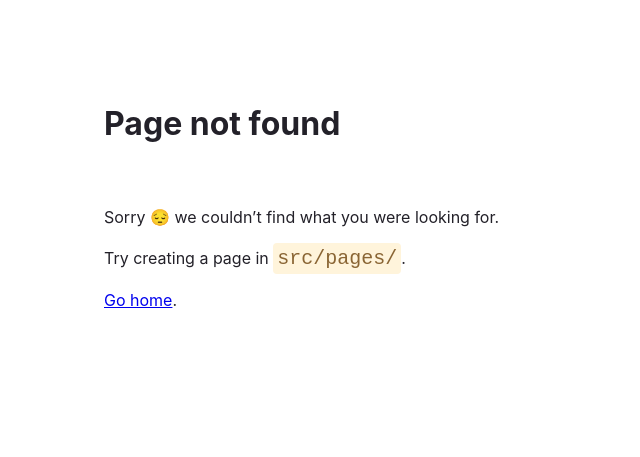
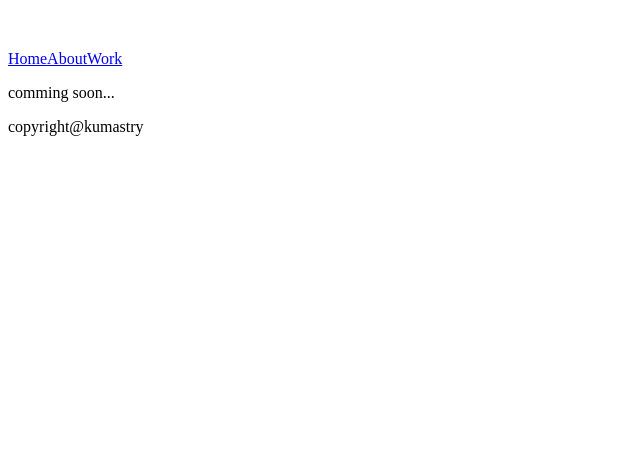
Before and after one commit to kumastry/kumastry-blog, a Gatsby site: page /about in a window 1280 px wide. Before the commit this address had no page. Shown: the whole page, without its empty margins (0-640 px from the left). Built offline with nearby package versions, Linux system fonts and the light colour scheme; Gatsby itself is replaced by a stand-in of ours.

Commit message:
add about work page

```diff
--- /dev/null
+++ b/src/pages/about.js
@@ -0,0 +1,12 @@
+import React from "react";
+import Layout from "../components/layout";
+
+const About = () => {
+    return(
+        <Layout>
+            <p>comming soon...</p>
+        </Layout>
+    );
+}
+
+export default About;
--- a/src/pages/index.js
+++ b/src/pages/index.js
@@ -49,7 +49,13 @@ const IndexPage = ({imagequery}) => {
             console.log(blog.node.eyecatch.url);
             console.log("###")
             return(
+
+              <Link to = {`/blog/${blog.node.blogsId}`}>
+
+
+
               <div className="block">
+
               <li>
                 <div className="card" style={{margin: "3rem 5rem"}}>
 
@@ -72,6 +78,8 @@ const IndexPage = ({imagequery}) => {
 
               </li>
               </div>
+
+              </Link>
             );
           })}
         </ul>
```
Also changed, not shown: src/pages/blogdetail.js (added, +11 -0 lines), src/pages/work.js (added, +12 -0 lines).
